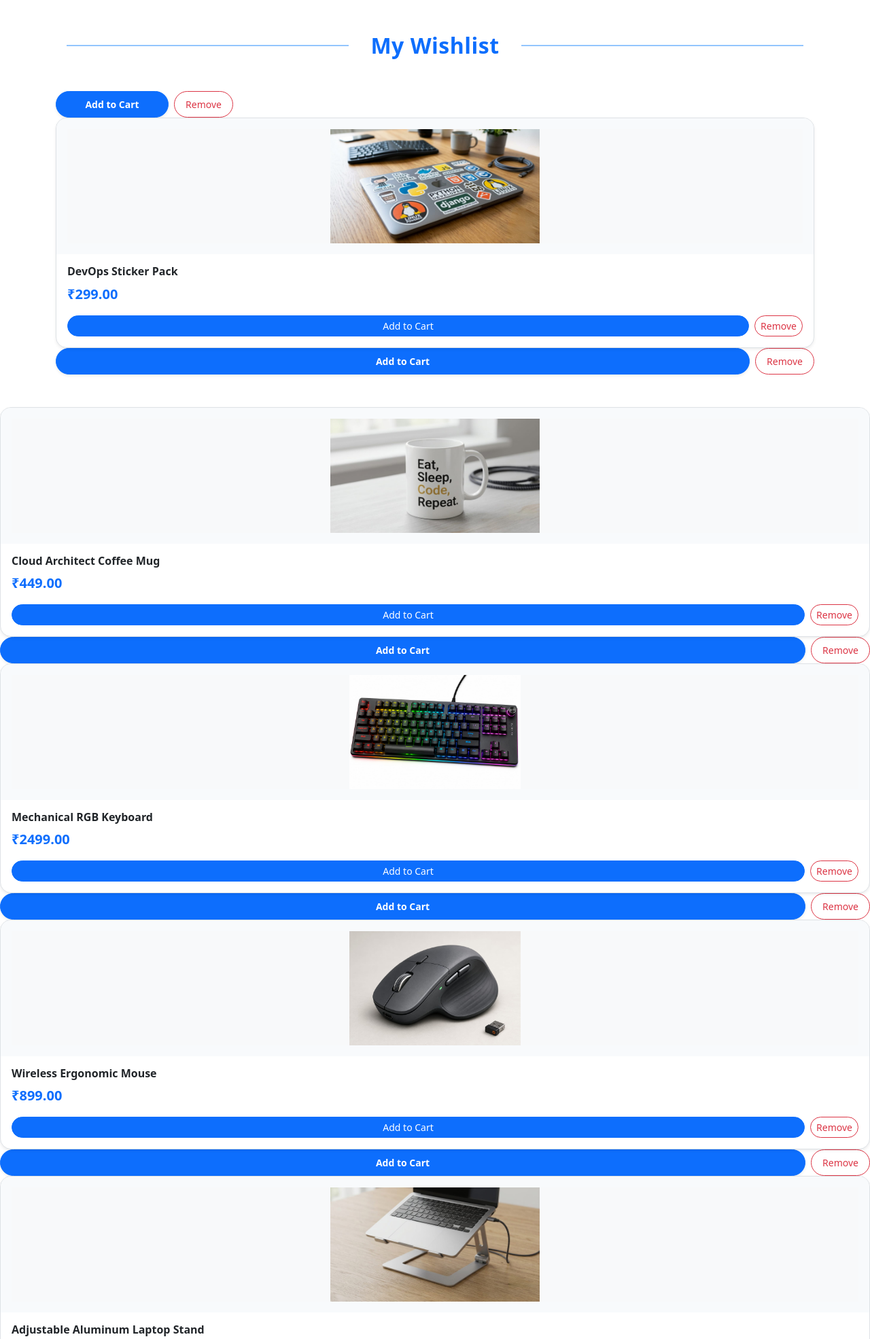
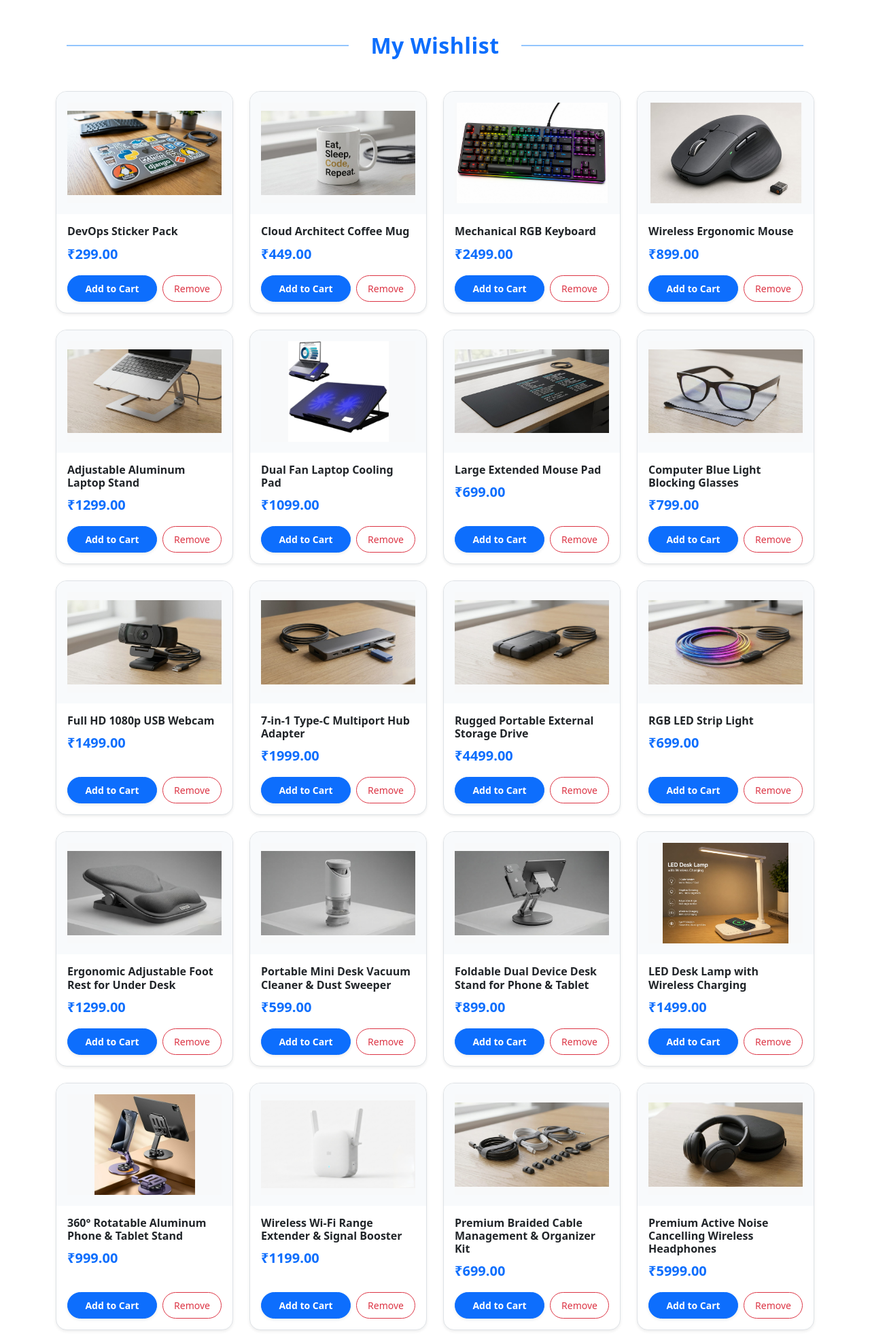
Before and after one commit to Ankita-creater05/my-ecommerce-project, a Django app: template my_ecommerce_project/store/templates/store/wishlist.html in a window 1280 px wide. Shown: the top 1970 px of the page at 68% size. Run offline with Django 5.2, Linux system fonts and the light colour scheme; the template is opened without the code that fills it: values that come from a table or form of the project are taken from there, others are empty; data comes from the database, SQL or seed files in the repository.

Commit message:
Fix wishlist card structure and styling

```diff
--- a/my_ecommerce_project/store/templates/store/wishlist.html
+++ b/my_ecommerce_project/store/templates/store/wishlist.html
@@ -17,26 +17,19 @@
         <div class="row row-cols-1 row-cols-md-2 row-cols-lg-4 g-4">
             {% for product in products %}
                 <div class="col">
-
-                            <div class="d-flex gap-2 align-items-center">
-                                <a href="{% url 'store:add_to_cart' product.id %}" class="btn btn-primary btn-sm rounded-pill flex-grow-1 fw-semibold py-2 text-decoration-none shadow-sm">Add to Cart</a>
-                                <a href="{% url 'store:remove_from_wishlist' product.id %}" class="btn btn-outline-danger btn-sm rounded-pill px-3 py-2 text-decoration-none">Remove</a>
-                        </div>
-                    </div>
-                </div>
-                <div class="card h-100 border shadow-sm rounded-4 overflow-hidden bg-white d-flex flex-column">
+                    <div class="card h-100 border shadow-sm rounded-4 overflow-hidden bg-white">
 
                         <!-- Product Image with Link -->
                         <a href="{% url 'store:product_detail' product.id %}" class="text-decoration-none">
                             {% if product.image %}
-                                <div class="text-center p-3" style="height: 200px; display: flex; align-items: center; justify-content: center; background: #f8fafc;">
+                                <div class="text-center p-3" style="height: 180px; display: flex; align-items: center; justify-content: center; background: #f8fafc;">
                                     <img src="{{ product.image.url }}" alt="{{ product.name }}" style="max-height: 100%; max-width: 100%; object-fit: contain;">
                                 </div>
                             {% endif %}
                         </a>
 
                         <!-- Card Body -->
-                        <div class="card-body d-flex flex-column justify-content-between p-3 flex-grow-1">
+                        <div class="card-body p-3 d-flex flex-column justify-content-between">
                             <div>
                                 <h5 class="card-title fw-bold text-dark fs-6 mb-2">
                                     <a href="{% url 'store:product_detail' product.id %}" class="text-decoration-none text-dark">
@@ -47,13 +40,14 @@
                             </div>
 
                             <!-- Buttons -->
-                            <div class="d-flex gap-2 align-items-center mt-auto">
-                                <a href="{% url 'store:add_to_cart' product.id %}" class="btn btn-primary btn-sm rounded-pill flex-grow-1">Add to Cart</a>
-                                <a href="{% url 'store:remove_from_wishlist' product.id %}" class="btn btn-outline-danger btn-sm rounded-pill">Remove</a>
+                            <div class="d-flex gap-2 align-items-center">
+                                <a href="{% url 'store:add_to_cart' product.id %}" class="btn btn-primary btn-sm rounded-pill flex-grow-1 fw-semibold py-2 text-decoration-none shadow-sm">Add to Cart</a>
+                                <a href="{% url 'store:remove_from_wishlist' product.id %}" class="btn btn-outline-danger btn-sm rounded-pill px-3 py-2 text-decoration-none">Remove</a>
                             </div>
                         </div>
 
                     </div>
+                </div>
             {% endfor %}
         </div>
     {% else %}
```
